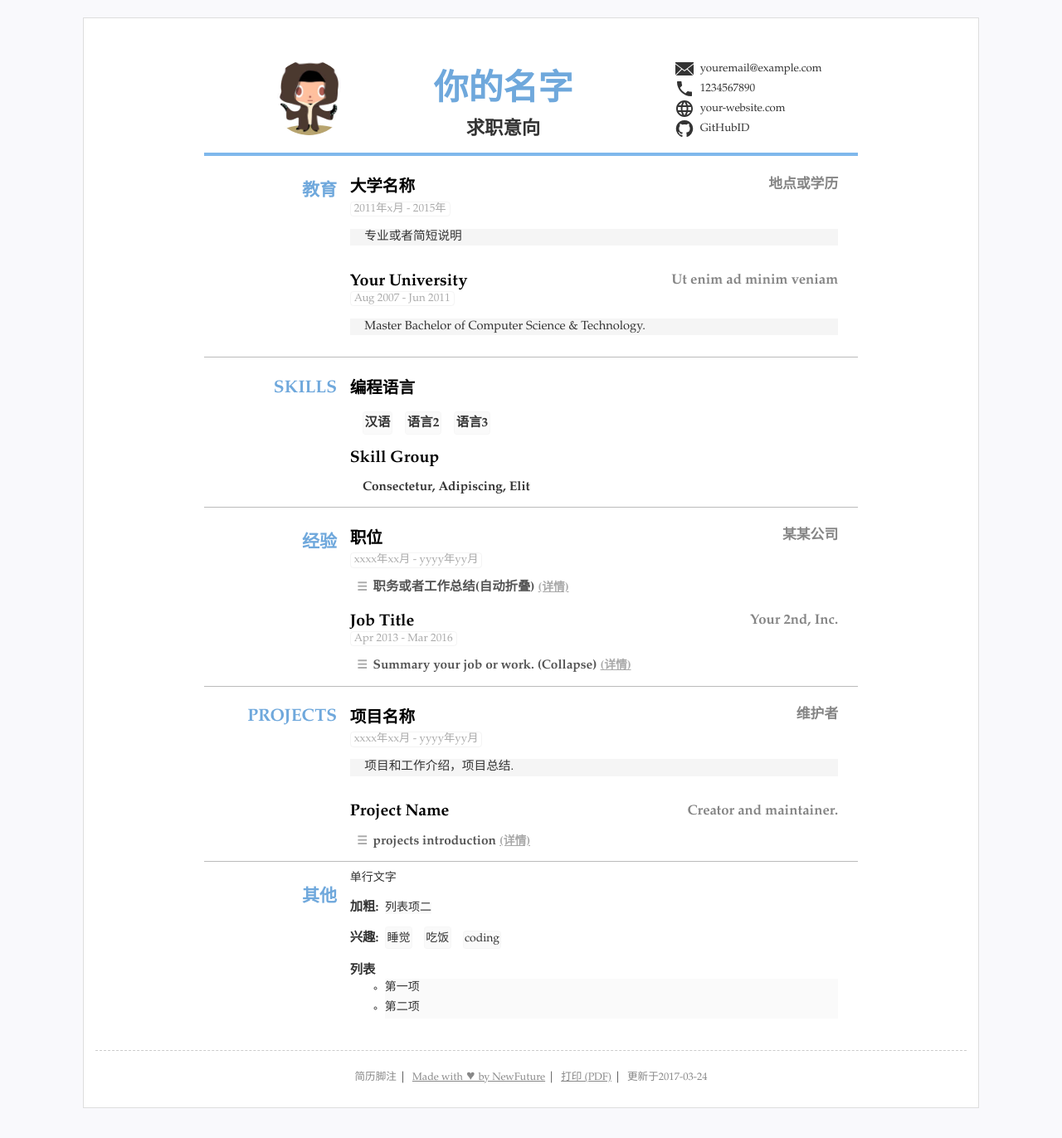
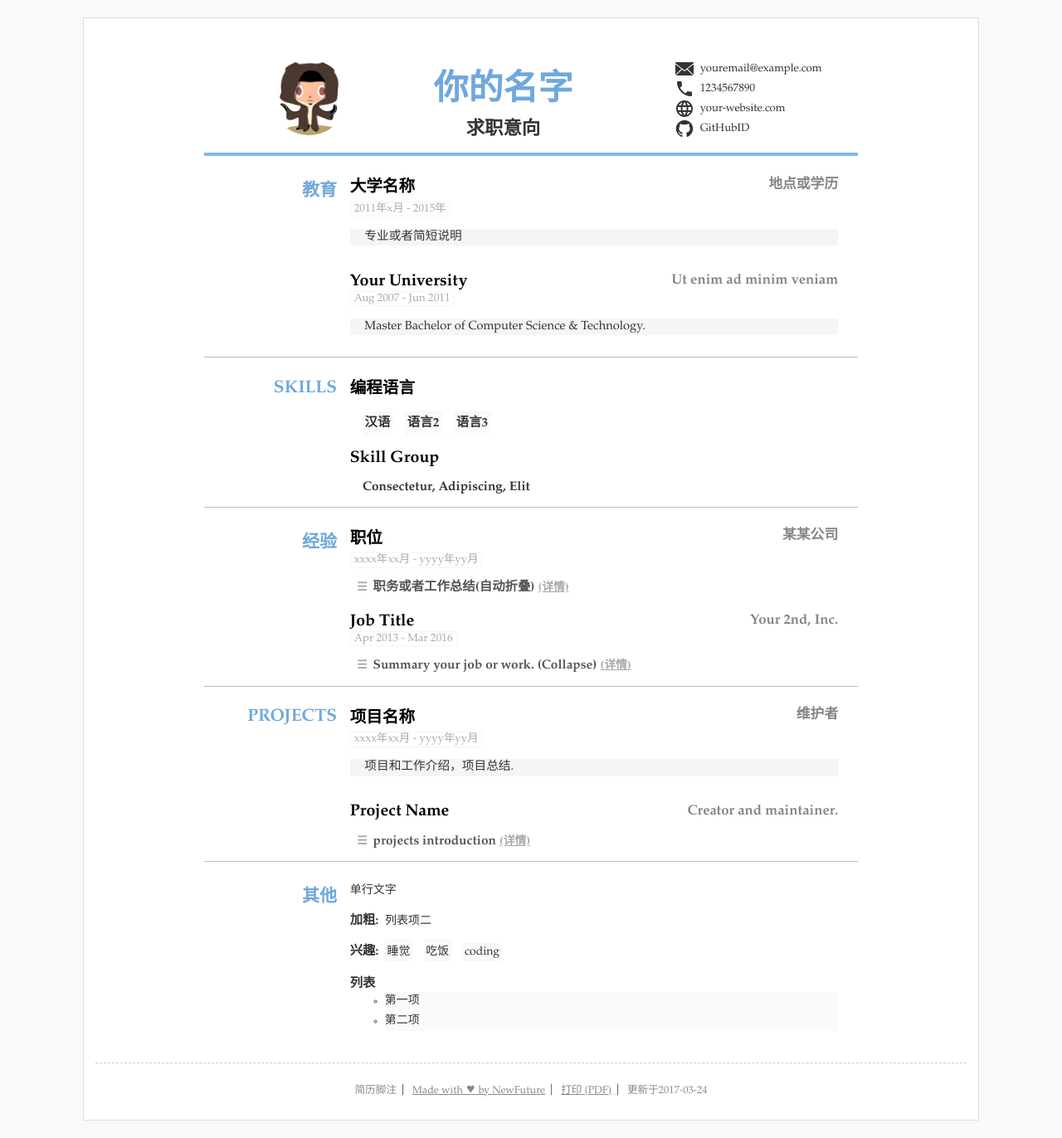
Before and after one commit to NewFuture/CV, a Jekyll site: the page built from index.html, in a window 1280 px wide. Shown: the whole page at 83% size. Built offline with Jekyll 4.4.1, drawn with Linux system fonts in a browser that asks for light colours.

Commit message:
其他列表样式

```diff
--- a/_layouts/resume.html
+++ b/_layouts/resume.html
@@ -112,8 +112,7 @@
       {% for other in data.others %}
       <section class="other" id="other.type">
         <h2 class="subject">{{ other.name | default: other.type }}</h2>
-        <div class="content">
-          <ul>
+        <ul class="content">
           {% for content in other.content %}
           <li class="block">
             {% if content.title %}
@@ -137,7 +136,6 @@
           </li>
           {% endfor %}
         </ul>
-        </div>
       </section>
       {% endfor %}
 
--- a/_sass/resume.scss
+++ b/_sass/resume.scss
@@ -223,7 +223,7 @@
         a {
             word-break: break-all;
         }
-        p{
+        p {
             margin: .5em 0;
         }
         ul {
@@ -253,6 +253,9 @@
 
 // 其他others
 .other {
+    .content {
+        margin-top: 1.1em;
+    }
     .block {
         margin-bottom: .6em;
         list-style: none;
```
Lines whose indentation alone changed are shown as unchanged.
